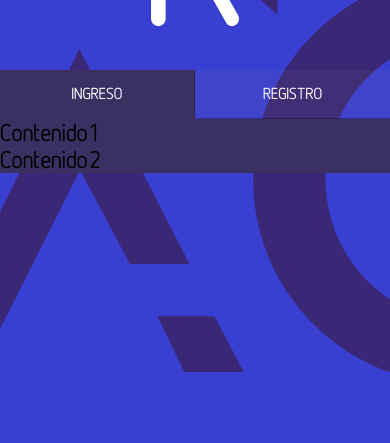
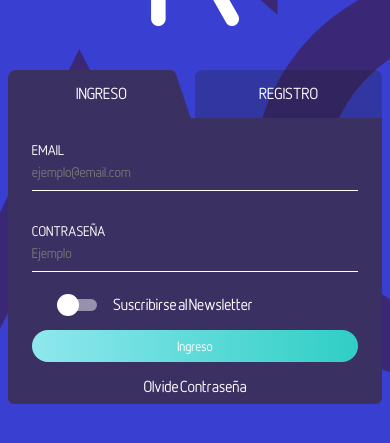
Before and after one commit to Criscamgel/Omniproviews, a React (Create React App) app: page / in a window 390 px wide. Shown: the part 211-654 px from the top of the page. Built offline with nearby package versions, Linux system fonts and the light colour scheme; no server answers.

Commit message:
Responsive fina;izado primeras vistas

```diff
--- a/src/App.jsx
+++ b/src/App.jsx
@@ -7,7 +7,11 @@ export const App = () => {
   return (
     <>
       <Encabezado />
-      <Tabs />
+      <div className="contenedorForm">
+        <div className=""></div>
+          <Tabs />
+        <div className=""></div>
+      </div>
     </>
   )
 }
--- a/src/components/Menu.scss
+++ b/src/components/Menu.scss
@@ -1,4 +1,5 @@
 @import '../scss/variables';
+@import '../scss/mixins';
 
 .ContMenu{
     display: grid;
@@ -34,6 +35,24 @@
         left: -100%;
         z-index: 2;
         transition: all .2s ease-out;
+
+        @include smallTablet() {
+            width: 350px;
+            top: 0vh;
+          }
+          @include tabletLaptop{
+            width: 350px;
+            top: 0vh;
+          }
+          @include laptopDesktop{
+            width: 350px;
+            top: 0vh;
+          }
+          @include desktopFull{
+            width: 350px;
+            top: 0vh;
+          }
+
         &--open {
           left: 0;
         }
--- a/src/components/Tabs.jsx
+++ b/src/components/Tabs.jsx
@@ -12,17 +12,70 @@ export const Tabs = () => {
         <>
           <div className="contenedorTab">
               <div className="tabHeader">
-                  <div className={ toggleState === 1 ? "tabs active-tabs" : "tabs" }
+                  <div className={ toggleState === 1 ? "tabs active-tabs-left" : "tabs" }
                   onClick={() => toggleTab(1)}>INGRESO</div>
-                  <div className={toggleState === 2 ? "tabs active-tabs" : "tabs"}
+                  <div className={toggleState === 2 ? "tabs active-tabs-rigth" : "tabs"}
                     onClick={() => toggleTab(2)}>REGISTRO</div>
               </div>
               <div className="tabContent">
                     <div className={toggleState === 1 ? "content  active-content" : "content"}>
-                        <h2>Contenido 1</h2>
+
+                    <form action="">
+
+                      <div className="material-form-field">
+                        <input type="email" placeholder="ejemplo@email.com" required name="text" id="field-text"/>
+                        <label className="material-form-field-label" for="field-text">EMAIL</label>
+                      </div>
+
+                      <div className="material-form-field">
+                        <input type="password" placeholder="Ejemplo" required name="text" id="field-text"/>
+                        <label className="material-form-field-label" for="field-text">CONTRASEÑA</label>
+                      </div>
+
+                      <div className="contSwitch">
+                        <label className="switch rigthGrid">
+                          <input type="checkbox"/>
+                          <span className="slider round"></span>
+                        </label>
+                        <p>Suscribirse al Newsletter</p>
+                      </div>
+
+                      <button className="btnSubmit">Ingreso</button>
+                      <a href="">
+                        <p className="linkParrafo">Olvide Contraseña</p>
+                      </a>
+
+                    </form>
+
                     </div>
                     <div className={toggleState === 2 ? "content  active-content" : "content"}>
-                    <h2>Contenido 2</h2>
+                    <form action="">
+
+                        <div className="material-form-field">
+                          <input type="text" placeholder="Camilo" required name="text" id="field-text"/>
+                          <label className="material-form-field-label" for="field-text">NOMBRE</label>
+                        </div>
+
+                        <div className="material-form-field">
+                          <input type="text" placeholder="Pérez" required name="text" id="field-text"/>
+                          <label className="material-form-field-label" for="field-text">APELLIDO</label>
+                        </div>
+
+                        <div className="material-form-field">
+                          <input type="email" placeholder="ejemplo@email.com" required name="text" id="field-text"/>
+                          <label className="material-form-field-label" for="field-text">EMAIL</label>
+                        </div>
+
+                        <div className="material-form-field">
+                          <input type="password" placeholder="Ejemplo" required name="text" id="field-text"/>
+                          <label className="material-form-field-label" for="field-text">CONTRASEÑA</label>
+                        </div>
+
+
+
+                        <button className="btnSubmit">Registro</button>
+
+                      </form>
                     </div>
               </div>
           </div>
--- a/src/components/Tabs.scss
+++ b/src/components/Tabs.scss
@@ -8,32 +8,49 @@
 .tabs{
     padding: 15px;
     text-align: center;
-    background: rgba(128, 128, 128, 0.075);
+    background: $transOscuro;
     cursor: pointer;
-    border-bottom: 1px solid rgba(0, 0, 0, 0.274);
     color: white;
     box-sizing: content-box;
     outline: none;
-    &:before {
-        content: '';
-        position: absolute;
-        top: 0;
-        right: 0;
-        border-top: 80px solid white;
-        border-left: 80px solid red;
-        width: 0;
-    }
-  }
-  .tabs:not(:last-child){
-    border-right: 1px solid rgba(0, 0, 0, 0.274);
+    border-radius: 8px 8px 0 0;
   }
 
-  .active-tabs  {
-    background: $azulOscuro;
-    border-bottom: 1px solid transparent;
+  .active-tabs-left  {
     color: white;
+    background-color: transparent;
+    background-image: url('../images/pestanaIzq.svg');
+    background-size: cover;
+    background-repeat: no-repeat;
+  }
+
+  .active-tabs-rigth  {
+    color: white;
+    background-color: transparent;
+    background-image: url('../images/pestanaDer.svg');
+    background-size: cover;
+    background-repeat: no-repeat;
   }
 
   .content{
     background: $azulOscuro;
+    display: none;
+    border-radius: 0px 0px 6px 6px;
   }
+
+  .active-content{
+    display: block;
+  }
+
+  .contenedorTab{
+    margin-bottom: 5px;
+    form{
+      margin: 0 1.5rem;
+      padding-top: 1rem;
+    }
+  }
+
+  .contSwitch{
+    display: grid;
+    grid-template-columns: repeat(2, 1fr);
+  }
--- a/src/index.scss
+++ b/src/index.scss
@@ -1,5 +1,6 @@
 @import './scss/fonts';
 @import './scss/variables';
+@import './scss/mixins';
 
 body {
   margin: 0;
@@ -19,6 +20,24 @@ body {
     left: 0px;
     opacity: 0.75;
     z-index: -1;
+  }
+}
+
+//Marckup
+.contenedorForm{
+  display: grid;
+  grid-template-columns: 2% 96% 2%;
+  @include smallTablet() {
+    grid-template-columns: 20% 60% 20%;
+  }
+  @include tabletLaptop{
+    grid-template-columns: 20% 60% 20%;
+  }
+  @include laptopDesktop{
+    grid-template-columns: 25% 50% 25%;
+  }
+  @include desktopFull{
+    grid-template-columns: 30% 40% 30%;
   }
 }
 
@@ -51,3 +70,149 @@ li{
   align-self: center;
   justify-self: right;
 }
+
+
+// Field and Inputs
+input[type=text], input[type=password], input[type=email]{
+  background-color: transparent;
+}
+
+.material-form-field{
+  font-family: 'Roboto', sans-serif;
+  font-size:14px;
+  position:relative;
+  display:block;
+  color:$material-form-label;
+  padding:$material-labelOffset 0 10px 0;
+
+  &::after{
+    content:"\00A0";
+    display:block;
+    color: $material-form-field-invalid-foreground;
+    font-size:12px;
+    padding-top:0px;
+  }
+
+  .material-form-field-label{
+    position:absolute;
+    display:block;
+    top: 0.5rem;
+    left: 0px;
+    pointer-events:none;
+    cursor:text;
+  }
+
+  input{
+    padding:$material-textInputPaddingTopBottom 0 $material-textInputPaddingTopBottom 0;
+    display:block;
+    width:100%;
+    border:none;
+    font-size:14px;
+    color: white;
+    border-bottom:1px solid white;
+    outline:none;
+
+    &:invalid{
+      outline:none;
+      box-shadow: none;
+    }
+
+  }
+
+  &.material-form-field-invalid{
+    color: $material-form-field-invalid-foreground;
+    &::after{
+      content:attr(data-validationError);
+    }
+    input:focus ~ .material-form-field-label{
+      color: $material-form-field-invalid-foreground;
+    }
+  }
+}
+
+//Switch
+
+.switch {
+  position: relative;
+  display: inline-block;
+  width: 35px;
+  height: 12px;
+}
+
+.switch input {
+  opacity: 0;
+  width: 0;
+  height: 0;
+}
+
+.slider {
+  position: absolute;
+  cursor: pointer;
+  top: 0;
+  left: 0;
+  right: 0;
+  bottom: 0;
+  background-color: #9692AE;
+  -webkit-transition: .4s;
+  transition: .4s;
+}
+
+.slider:before {
+  position: absolute;
+  content: "";
+  height: 22px;
+  width: 22px;
+  left: -5px;
+  bottom: -5px;
+  background-color: white;
+  transition: .4s;
+}
+
+input:checked + .slider {
+  background-color: #2196F3;
+}
+
+input:focus + .slider {
+  box-shadow: 0 0 1px #2196F3;
+}
+
+input:checked + .slider:before {
+  -webkit-transform: translateX(26px);
+  -ms-transform: translateX(26px);
+  transform: translateX(26px);
+}
+
+/* Rounded sliders */
+.slider.round {
+  border-radius: 34px;
+}
+
+.slider.round:before {
+  border-radius: 50%;
+}
+
+.contSwitch {
+  display: grid;
+  grid-template-columns: 20% 80%;
+  grid-gap: 1rem;
+  p{
+    color: $blanco;
+  }
+}
+
+.btnSubmit{
+  background: linear-gradient(90deg, #8DE7ED 2.31%, #2FCEC5 100%);
+  border-radius: 24px;
+  color: $blanco;
+  width: 100%;
+  outline: none;
+  border: none;
+  height: 2rem;
+  margin: 1rem 0;
+}
+
+.linkParrafo{
+  color: $blanco;
+  text-align: center;
+  padding-bottom: 0.5rem;
+}
--- a/src/scss/_mixins.scss
+++ b/src/scss/_mixins.scss
@@ -1,6 +1,6 @@
 /* Responsive */
-$Asmall: 575.98px;
-$small: 576px;
+$Asmall: 424.98px;
+$small: 425px;
 $Atablet: 767.98px;
 $tablet: 767.98px;
 $Alaptop: 919.98px;
--- a/src/scss/_variables.scss
+++ b/src/scss/_variables.scss
@@ -1,3 +1,18 @@
 $azul: #393FD0;
 $aguaMarina: #2FCDC4;
 $azulOscuro: #3A3061;
+$transOscuro: #1e1e1e42;
+$blanco: #ffffff;
+
+$material-form-label: $blanco;
+$material-form-label-focus: $aguaMarina;
+$material-form-line: $blanco;
+$material-form-line-focus: $material-form-label-focus;
+$material-form-input-text: $material-form-label;
+$material-form-input-text-focus: $material-form-label-focus;
+$material-form-field-invalid-foreground: #d50000;
+
+$material-dropdown-hoverBackground: #e8eaf6;
+$material-dropdown-selectedBackground: #9fa8da;
+$material-labelOffset: 20px;
+$material-textInputPaddingTopBottom: 10px;
```
Also changed, not shown: src/images/pestanaDer.svg (added), src/images/pestanaIzq.svg (added).
